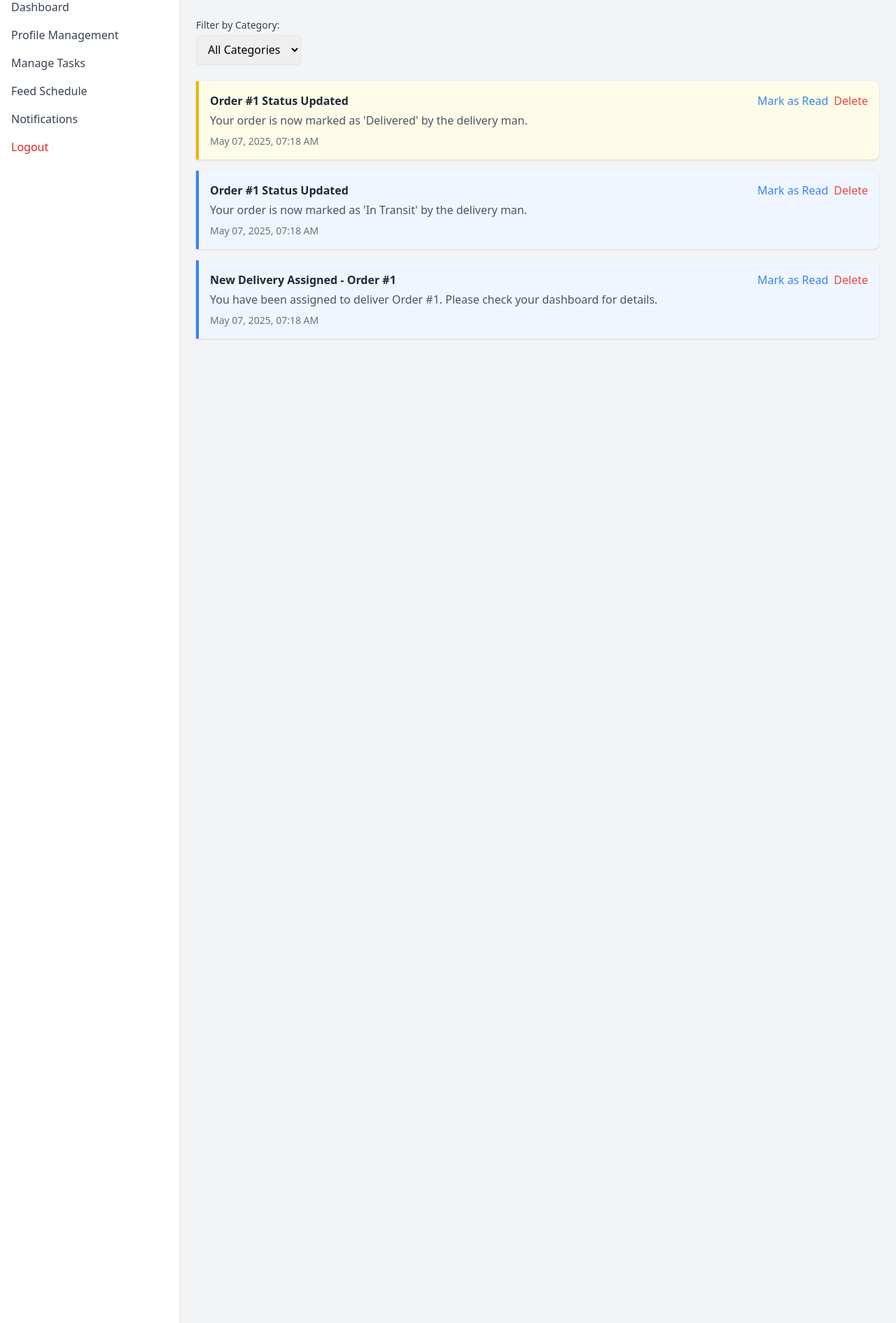
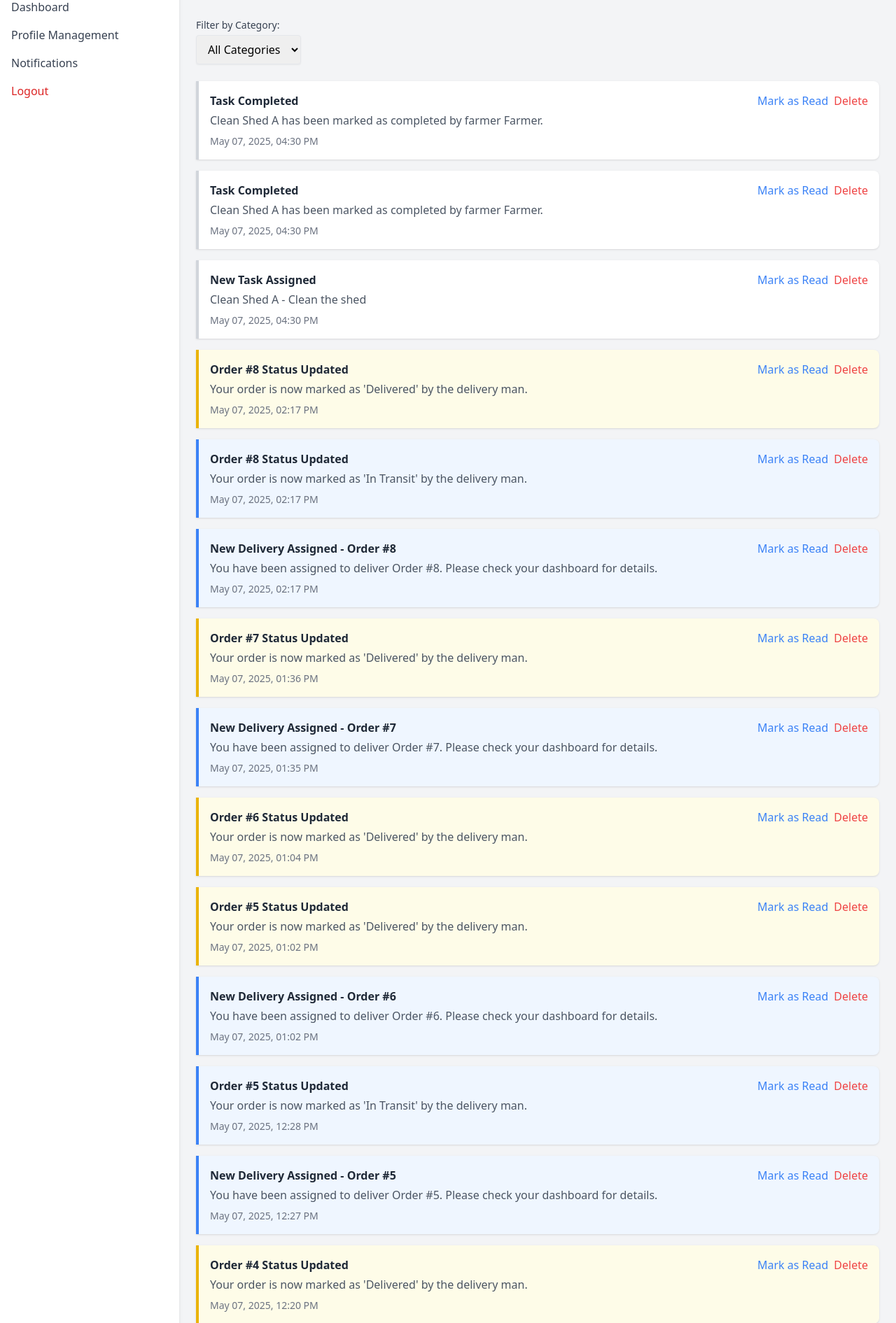
Before and after one commit to YbArzoo/Hashmurgi, a Flask app: page /notifications in a window 1280 px wide. Shown: the part 82-1973 px from the top of the page at 70% size. Run offline with Flask 3, Linux system fonts and the light colour scheme; a user stored in the database is signed in; data comes from the database, SQL or seed files in the repository; some libraries are stand-ins or nearby versions.

Commit message:
Updated small details
Updated some small files

```diff
--- a/app.py
+++ b/app.py
@@ -395,6 +395,32 @@
     sales = Sale.query.order_by(Sale.sale_date.desc()).all()
     return render_template('admin_record_sales.html', user=user, sales=sales, customers=customers, products=products)
 
+@app.route('/admin/sales-data')
+def sales_data():
+    period = request.args.get('period', 'week')
+    today = datetime.utcnow().date()
+
+    if period == 'week':
+        start_date = today - timedelta(days=6)
+    elif period == 'month':
+        start_date = today - timedelta(days=29)
+    elif period == 'year':
+        start_date = today - timedelta(days=364)
+    else:
+        start_date = today - timedelta(days=6)
+
+    sales = db.session.query(Sale.sale_date, db.func.sum(Sale.total_amount))\
+        .filter(Sale.sale_date >= start_date)\
+        .group_by(Sale.sale_date)\
+        .order_by(Sale.sale_date)\
+        .all()
+
+    data = {
+        'labels': [sale[0].strftime('%Y-%m-%d') for sale in sales],
+        'totals': [sale[1] for sale in sales]
+    }
+    return jsonify(data)
+
 
 @app.route('/admin/invoices', methods=['GET', 'POST'])
 def manage_invoices():
@@ -967,60 +993,67 @@
 
 
 # Remove or comment out the first update_order_status function
-# @app.route('/update-order-status/<int:order_id>', methods=['GET', 'POST'])
-# def update_order_status(order_id):
+# @app.route('/delivery/update_status/<int:order_id>', methods=['GET', 'POST'])
+# def delivery_update_order_status(order_id):
+#     order = Order.query.get_or_404(order_id)
+
+#     if request.method == 'POST':
+#         new_status = request.form['status']
+#         order.status = new_status
+
+#         if new_status == 'Delivered' and not order.is_sale_recorded:
+#             for item in order.items:
+#                 sale = Sale(
+#                     customer_id=order.customer_id,
+#                     product_id=item.product_id,
+#                     quantity=item.quantity,
+#                     total_amount=item.subtotal,
+#                     sale_date=datetime.utcnow(),
+#                     notes=f"Auto-recorded from order #{order.id}"
+#                 )
+#                 db.session.add(sale)
+#             order.delivery_date = datetime.utcnow()
+#             order.is_sale_recorded = True
+
+#         db.session.commit()
+#         flash('Order status updated successfully.', 'success')
+#         return redirect(url_for('assigned_orders'))
+
+#     return render_template('update_order_status.html', order=order)
+
+
+
+# @app.route('/delivery-map')
+# def delivery_map():
 #     user_id = session.get('user_id')
 #     user = db.session.get(User, user_id)
-#
+
+
 #     if not user or user.role != 'delivery_man':
 #         return redirect(url_for('login'))
-#
-#     if request.method == 'POST':
-#         # In a real application, you would update the order in the database
-#         # For example:
-#         # order = Order.query.get(order_id)
-#         # if order and order.delivery_man_id == user_id:
-#         #     order.status = request.form.get('status')
-#         #     if order.status == 'Delivered':
-#         #         order.delivered_at = datetime.utcnow()
-#         #     db.session.commit()
-#         #     flash('Order status updated successfully!', 'success')
-#
-#         flash('Order status updated successfully!', 'success')
-#
-#     # Redirect back to assigned orders page
-#     return redirect(url_for('assigned_orders'))
-@app.route('/delivery-map')
-def delivery_map():
-    user_id = session.get('user_id')
-    user = db.session.get(User, user_id)
-
-
-    if not user or user.role != 'delivery_man':
-        return redirect(url_for('login'))
-
-    # In a real application, you would fetch locations from the database
-    # For example:
-    # orders = Order.query.filter_by(delivery_man_id=user_id).all()
-    # locations = []
-    # for order in orders:
-    #     # You would need to have latitude and longitude stored or use a geocoding service
-    #     locations.append({
-    #         "order_id": order.id,
-    #         "customer_name": order.customer.name,
-    #         "address": order.address,
-    #         "status": order.status,
-    #         "lat": order.latitude,
-    #         "lng": order.longitude
-    #     })
-
-    # For now, we'll use dummy data
-    locations = [
-        {"order_id": 1, "customer_name": "John Doe", "address": "123 Main St, Dhaka", "distance": 2.5, "status": "Pending", "lat": 23.8103, "lng": 90.4125},
-        {"order_id": 2, "customer_name": "Jane Smith", "address": "456 Park Ave, Dhaka", "distance": 3.8, "status": "In Transit", "lat": 23.8203, "lng": 90.4225}
-    ]
-
-    return render_template('delivery_map.html', user=user, locations=locations)
+
+#     # In a real application, you would fetch locations from the database
+#     # For example:
+#     # orders = Order.query.filter_by(delivery_man_id=user_id).all()
+#     # locations = []
+#     # for order in orders:
+#     #     # You would need to have latitude and longitude stored or use a geocoding service
+#     #     locations.append({
+#     #         "order_id": order.id,
+#     #         "customer_name": order.customer.name,
+#     #         "address": order.address,
+#     #         "status": order.status,
+#     #         "lat": order.latitude,
+#     #         "lng": order.longitude
+#     #     })
+
+#     # For now, we'll use dummy data
+#     locations = [
+#         {"order_id": 1, "customer_name": "John Doe", "address": "123 Main St, Dhaka", "distance": 2.5, "status": "Pending", "lat": 23.8103, "lng": 90.4125},
+#         {"order_id": 2, "customer_name": "Jane Smith", "address": "456 Park Ave, Dhaka", "distance": 3.8, "status": "In Transit", "lat": 23.8203, "lng": 90.4225}
+#     ]
+
+#     return render_template('delivery_map.html', user=user, locations=locations)
 
 @app.route('/report-issues')
 def report_issues():
@@ -1125,55 +1158,38 @@
 
 @app.route('/delivery-income')
 def delivery_income():
-    # Retrieve user_id from session and check if user exists
-    user_id = session.get('user_id')
-    user = db.session.get(User, user_id)
-
-    # If user is not found or the user is not a 'delivery_man', redirect to login
+    from datetime import datetime, timedelta
+
+    user_id = session.get('user_id')
+    user = db.session.get(User, user_id)
+
     if not user or user.role != 'delivery_man':
         return redirect(url_for('login'))
 
-    # Get today's date
     today = datetime.now().date()
-
-    # Calculate the start of the current month and week
-    month_start = datetime(today.year, today.month, 1).date()
-    week_start = today - timedelta(days=today.weekday())  # Monday of this week
-
-    # Get completed orders for different time periods
-    monthly_orders = Order.query.filter(
-        Order.delivery_man_id == user_id,
-        Order.status == 'Delivered',
-        Order.delivery_date >= month_start
-    ).all()
-
-    weekly_orders = Order.query.filter(
-        Order.delivery_man_id == user_id,
-        Order.status == 'Delivered',
-        Order.delivery_date >= week_start
-    ).all()
-
-    daily_orders = Order.query.filter(
-        Order.delivery_man_id == user_id,
-        Order.status == 'Delivered',
-        Order.delivery_date == today
-    ).all()
-
-    # Calculate income
-    monthly_income = sum(order.total_amount for order in monthly_orders)
-    weekly_income = sum(order.total_amount for order in weekly_orders)
-    daily_income = sum(order.total_amount for order in daily_orders)
-
-    # Get payment history for this delivery man
-    payments = DeliveryPayment.query.filter_by(delivery_man_id=user_id).order_by(DeliveryPayment.payment_date.desc()).all()
-
-    # Create chart data for the template
+    week_start = today - timedelta(days=today.weekday())
+    month_start = today.replace(day=1)
+
+    # Filter DeliveryPayments for this delivery man and 'Paid' status
+    all_payments = DeliveryPayment.query.filter_by(delivery_man_id=user_id, status='Paid').all()
+
+    # Filter by date
+    daily_payments = [p for p in all_payments if p.payment_date.date() == today]
+    weekly_payments = [p for p in all_payments if week_start <= p.payment_date.date() <= today]
+    monthly_payments = [p for p in all_payments if month_start <= p.payment_date.date() <= today]
+
+    # Income calculations
+    daily_income = sum(p.amount for p in daily_payments)
+    weekly_income = sum(p.amount for p in weekly_payments)
+    monthly_income = sum(p.amount for p in monthly_payments)
+
+    # Chart placeholders (can be replaced with real logic later)
     chart_data = {
         'weekly': {
             'labels': [(today - timedelta(days=i)).strftime('%a') for i in range(6, -1, -1)],
             'datasets': [{
                 'label': 'Daily Income',
-                'data': [0] * 7,  # Placeholder data - you would calculate real values
+                'data': [0] * 7,
                 'borderColor': 'rgb(75, 192, 192)',
                 'tension': 0.1
             }]
@@ -1182,7 +1198,7 @@
             'labels': [(today - timedelta(days=i)).strftime('%d %b') for i in range(29, -1, -1)],
             'datasets': [{
                 'label': 'Daily Income',
-                'data': [0] * 30,  # Placeholder data
+                'data': [0] * 30,
                 'borderColor': 'rgb(75, 192, 192)',
                 'tension': 0.1
             }]
@@ -1191,24 +1207,26 @@
             'labels': [(today.replace(day=1) - timedelta(days=i*30)).strftime('%b %Y') for i in range(11, -1, -1)],
             'datasets': [{
                 'label': 'Monthly Income',
-                'data': [0] * 12,  # Placeholder data
+                'data': [0] * 12,
                 'borderColor': 'rgb(75, 192, 192)',
                 'tension': 0.1
             }]
         }
     }
 
-    # Pass all calculated values to the template
-    return render_template('delivery_income.html',
-                           user=user,
-                           monthly_income=monthly_income,
-                           monthly_deliveries=len(monthly_orders),
-                           weekly_income=weekly_income,
-                           weekly_deliveries=len(weekly_orders),
-                           daily_income=daily_income,
-                           daily_deliveries=len(daily_orders),
-                           payments=payments,
-                           chart_data=chart_data)  # Add chart_data here
+    return render_template(
+        'delivery_income.html',
+        user=user,
+        monthly_income=monthly_income,
+        monthly_deliveries=len(monthly_payments),
+        weekly_income=weekly_income,
+        weekly_deliveries=len(weekly_payments),
+        daily_income=daily_income,
+        daily_deliveries=len(daily_payments),
+        payments=all_payments,
+        chart_data=chart_data
+    )
+
 
 @app.route('/view-report/<int:report_id>')
 def view_report(report_id):
@@ -2236,6 +2254,10 @@
 
             # 🆕 Auto-record sales when status changes to Delivered
             if status_changed_to_delivered and not getattr(order, 'is_sale_recorded', False):
+
+                if not order.total_amount or order.total_amount == 0:
+                    order.total_amount = sum(item.subtotal for item in order.items)
+
                 for item in order.items:
                     sale = Sale(
                         customer_id=order.customer_id,
@@ -2454,6 +2476,7 @@
 @app.route('/update-order-status/<int:order_id>', methods=['GET', 'POST'])
 def delivery_update_order_status(order_id):
     print(f"DEBUG: Accessing delivery_update_order_status with order_id={order_id}")
+
     user_id = session.get('user_id')
     user = db.session.get(User, user_id)
 
@@ -2470,36 +2493,48 @@
         new_status = request.form.get('status')
         notes = request.form.get('notes', '')
 
-        print(f"DEBUG: Updating order {order_id} status to {new_status}")
-
+        print(f"DEBUG: Updating order {order.id} status to {new_status}")
         order.status = new_status
-
 
         if new_status == 'Delivered':
             order.delivery_date = datetime.utcnow()
 
+            # ✅ Get delivery charge from form
+            delivery_charge = float(request.form.get('delivery_charge', 0))
+
+            # ✅ Record sale if not done
+            if not order.is_sale_recorded:
+                for item in order.items:
+                    sale = Sale(
+                        customer_id=order.customer_id,
+                        product_id=item.product_id,
+                        quantity=item.quantity,
+                        total_amount=item.subtotal,
+                        sale_date=datetime.utcnow(),
+                        notes=f"Auto-recorded from order #{order.id}"
+                    )
+                    db.session.add(sale)
+                order.is_sale_recorded = True
+
+            # ✅ Create payment entry with delivery charge
             existing_payment = DeliveryPayment.query.filter_by(
                 delivery_man_id=user_id,
                 order_id=order.id
             ).first()
 
             if not existing_payment:
-                print(f"Creating payment for Order #{order.id} by Delivery Man #{user_id}")
                 payment = DeliveryPayment(
                     delivery_man_id=user_id,
                     order_id=order.id,
-                    amount=100,
+                    amount=delivery_charge,
                     method='Cash',
                     status='Completed',
                     payment_date=datetime.utcnow()
                 )
                 db.session.add(payment)
-                print("Payment prepared for commit.")
-            else:
-                print(f"Payment already exists for Order #{order.id}")
-
-                # Send notification to the customer about the new delivery status
-
+
+
+        # ✅ Step 3: Notify customer
         notification = Notification(
             title=f"Order #{order.id} Status Updated",
             message=f"Your order is now marked as '{new_status}' by the delivery man.",
@@ -2513,9 +2548,9 @@
         )
         db.session.add(notification)
 
-
+        # ✅ Commit all changes
         db.session.commit()
-        print(f"DB committed for order #{order.id} update.")
+        print(f"DEBUG: DB committed for order {order.id} update.")
 
         flash('Order status updated successfully!', 'success')
         return redirect(url_for('assigned_orders'))
@@ -2524,42 +2559,40 @@
 
 
 
-#====================================== 23rd April Arzoo added
-
 @app.route('/admin/income')
 def admin_income():
+    # Ensure user is logged in
     if 'user_id' not in session:
         return redirect(url_for('login'))
 
+    # Fetch user and validate role
     user = User.query.get(session['user_id'])
-    if not user or user.role != 'admin':
+    if not user or user.role.lower() != 'admin':
         return redirect(url_for('login'))
 
     today = datetime.now().date()
     week_start = today - timedelta(days=today.weekday())
     month_start = today.replace(day=1)
 
-    # Fetch Sales and Payments for admin income
+    # Get all sales data
     sales = Sale.query.all()
     daily_income = sum(s.total_amount for s in sales if s.sale_date == today)
     weekly_income = sum(s.total_amount for s in sales if s.sale_date >= week_start)
     monthly_income = sum(s.total_amount for s in sales if s.sale_date >= month_start)
 
-    # For delivery man income
+    # Get all delivery payments
     delivery_payments = DeliveryPayment.query.order_by(DeliveryPayment.payment_date.desc()).all()
-
-    # Calculate monthly, weekly, and daily payment amounts for delivery men
+    daily_deliveries = len([p for p in delivery_payments if p.payment_date.date() == today])
+    weekly_deliveries = len([p for p in delivery_payments if p.payment_date.date() >= week_start])
     monthly_deliveries = len([p for p in delivery_payments if p.payment_date.date() >= month_start])
-    weekly_deliveries = len([p for p in delivery_payments if p.payment_date.date() >= week_start])
-    daily_deliveries = len([p for p in delivery_payments if p.payment_date.date() == today])
-
-    # Create chart data in a format that is JSON serializable
+
+    # Chart data — you can enhance later with actual historical records
     chart_data = {
         'weekly': {
             'labels': [(today - timedelta(days=i)).strftime('%a') for i in range(6, -1, -1)],
             'datasets': [{
                 'label': 'Daily Income',
-                'data': [daily_income] * 7,  # Replace with actual weekly data if needed
+                'data': [daily_income] * 7,
                 'borderColor': 'rgb(75, 192, 192)',
                 'tension': 0.1
             }]
@@ -2568,16 +2601,16 @@
             'labels': [(today - timedelta(days=i)).strftime('%d %b') for i in range(29, -1, -1)],
             'datasets': [{
                 'label': 'Daily Income',
-                'data': [daily_income] * 30,  # Replace with actual monthly data if needed
+                'data': [daily_income] * 30,
                 'borderColor': 'rgb(75, 192, 192)',
                 'tension': 0.1
             }]
         },
         'yearly': {
-            'labels': [(today.replace(day=1) - timedelta(days=i*30)).strftime('%b %Y') for i in range(11, -1, -1)],
+            'labels': [(today.replace(day=1) - timedelta(days=30*i)).strftime('%b %Y') for i in range(11, -1, -1)],
             'datasets': [{
                 'label': 'Monthly Income',
-                'data': [monthly_income] * 12,  # Replace with actual yearly data if needed
+                'data': [monthly_income] * 12,
                 'borderColor': 'rgb(75, 192, 192)',
                 'tension': 0.1
             }]
--- a/templates/admin_panel.html
+++ b/templates/admin_panel.html
@@ -80,7 +80,7 @@
             Log Egg & Meat Production
           </a>
 
-          <a href="{{ url_for('manage_feed_resources', source='admin_panel') }}" class="...">Manage Feed & Resource Logs</a>
+          <a href="{{ url_for('manage_feed_resources', source='admin_panel') }}" class="bg-yellow-500 text-white px-4 py-2 rounded hover:bg-yellow-600 text-center">Manage Feed & Resource Logs</a>
 
         </div>
       </section>
--- a/templates/farmer_dashboard.html
+++ b/templates/farmer_dashboard.html
@@ -15,7 +15,7 @@
         <a href="{{ url_for('profile_management') }}" class="block text-gray-700 hover:text-green-500">Profile Management</a>
         <a href="{{ url_for('daily_tasks') }}" class="block text-gray-700 hover:text-green-500">Daily Tasks</a>
         <a href="{{ url_for('poultry_status_farmer') }}" class="block text-gray-700 hover:text-green-500">Poultry Status</a>
-        <a href="{{ url_for('feed_schedule') }}" class="block text-gray-700 hover:text-green-500">Feed Schedule</a>
+        <!-- <a href="{{ url_for('feed_schedule') }}" class="block text-gray-700 hover:text-green-500">Feed Schedule</a> -->
         <a href="{{ url_for('notifications') }}" class="flex items-center text-gray-700 hover:text-green-500">
           <span class="flex-grow">Notifications</span>
           {% if unread_count > 0 %}
@@ -45,7 +45,7 @@
       <section class="bg-white p-6 rounded-lg shadow mb-6">
         <h3 class="text-xl font-bold text-gray-800 mb-4">Today's Overview</h3>
         <div class="grid grid-cols-1 md:grid-cols-3 gap-4">
-          <a href="{{ url_for('feed_schedule') }}" class="bg-blue-500 text-white px-4 py-2 rounded hover:bg-blue-600 text-center">Feed Chickens</a>
+          <!-- <a href="{{ url_for('feed_schedule') }}" class="bg-blue-500 text-white px-4 py-2 rounded hover:bg-blue-600 text-center">Feed Chickens</a> -->
           <a href="{{ url_for('poultry_status_farmer') }}" class="bg-yellow-500 text-white px-4 py-2 rounded hover:bg-yellow-600 text-center">Update Stock</a>
           <a href="{{ url_for('daily_tasks') }}" class="bg-purple-500 text-white px-4 py-2 rounded hover:bg-purple-600 text-center">Check Schedule</a>
         </div>
--- a/templates/poultry_stock.html
+++ b/templates/poultry_stock.html
@@ -17,7 +17,7 @@
         <a href="{{ url_for('poultry_stock') }}" class="block text-gray-700 hover:text-green-500">Poultry Stock</a>
         <a href="{{ url_for('add_product') }}" class="block text-gray-700 hover:text-green-500">Add Product</a>
         <a href="{{ url_for('notifications') }}" class="block text-gray-700 hover:text-green-500">Notifications</a>
-        <a href="{{ url_for('orders') }}" class="block text-gray-700 hover:text-green-500">Track Order</a>
+        <!-- <a href="{{ url_for('orders') }}" class="block text-gray-700 hover:text-green-500">Track Order</a> -->
         <!-- Add this line for logout -->
         <a href="{{ url_for('logout') }}" class="block text-red-600 hover:text-red-800">Logout</a>
       </nav>
--- a/templates/profile_customer.html
+++ b/templates/profile_customer.html
@@ -12,7 +12,7 @@
     <aside class="w-64 bg-white shadow-md px-4 py-6">
       <h1 class="text-2xl font-bold text-blue-600 mb-6">Customer Panel</h1>
       <nav class="space-y-4">
-        <a href="{{ url_for('customer_dashboard') }}" class="bg-blue-500 text-white px-4 py-2 rounded hover:bg-blue-600">Go to Dashboard</a>
+        <a href="{{ url_for('customer_dashboard') }}" class="block text-gray-700 hover:text-blue-500">Dashboard</a>
         <a href="{{ url_for('profile_management') }}" class="block text-gray-700 hover:text-blue-500">Profile Management</a>
         <a href="{{ url_for('shop') }}" class="block text-gray-700 hover:text-blue-500">Shop Now</a>
         <a href="{{ url_for('track_customer_orders') }}" class="block text-gray-700 hover:text-blue-500">Track My Orders</a>
--- a/templates/sidebar_admin.html
+++ b/templates/sidebar_admin.html
@@ -4,8 +4,8 @@
     <nav class="space-y-4">
       <a href="{{ url_for('admin_panel') }}" class="block text-gray-700 hover:text-blue-500">Dashboard</a>
       <a href="{{ url_for('profile_management') }}" class="block text-gray-700 hover:text-blue-500">Profile Management</a>
-      <a href="{{ url_for('manage_tasks') }}" class="block text-gray-700 hover:text-blue-500">Manage Tasks</a>
-      <a href="{{ url_for('feed_schedule') }}" class="block text-gray-700 hover:text-green-500">Feed Schedule</a>
+      <!-- <a href="{{ url_for('manage_tasks') }}" class="block text-gray-700 hover:text-blue-500">Manage Tasks</a> -->
+      <!-- <a href="{{ url_for('feed_schedule') }}" class="block text-gray-700 hover:text-green-500">Feed Schedule</a> -->
       <a href="{{ url_for('notifications') }}" class="block text-gray-700 hover:text-blue-500">
         Notifications
         {% if unread_count > 0 %}<span class="ml-2 bg-red-500 text-white text-xs rounded-full px-2 py-0.5">{{ unread_count }}</span>{% endif %}
--- a/templates/sidebar_farmer.html
+++ b/templates/sidebar_farmer.html
@@ -6,7 +6,7 @@
       <a href="{{ url_for('profile_management') }}" class="block text-gray-700 hover:text-green-500">Profile</a>
       <a href="{{ url_for('daily_tasks') }}" class="block text-gray-700 hover:text-green-500">Daily Tasks</a>
       <a href="{{ url_for('poultry_status_farmer') }}" class="block text-gray-700 hover:text-green-500">Poultry Status</a>
-      <a href="{{ url_for('feed_schedule') }}" class="block text-gray-700 hover:text-green-500">Feed Schedule</a>
+      <!-- <a href="{{ url_for('feed_schedule') }}" class="block text-gray-700 hover:text-green-500">Feed Schedule</a> -->
       <a href="{{ url_for('notifications') }}" class="flex items-center text-gray-700 hover:text-green-500">
         <span class="flex-grow">Notifications</span>
         {% if unread_count > 0 %}<span class="bg-red-500 text-white text-xs rounded-full px-2 py-0.5">{{ unread_count }}</span>{% endif %}
```
Also changed, not shown: templates/admin_income.html (+31 -27 lines), templates/delivery_income.html (+7 -7 lines), templates/delivery_man_dashboard.html (+4 -4 lines), templates/manager-dashboard.html (+5 -5 lines), templates/poultry_status_farmer.html (+5 -5 lines), templates/sidebar_manager.html (+5 -9 lines), templates/update_order_status.html (+9 -0 lines), instance/instance/hashmurgi.db.
